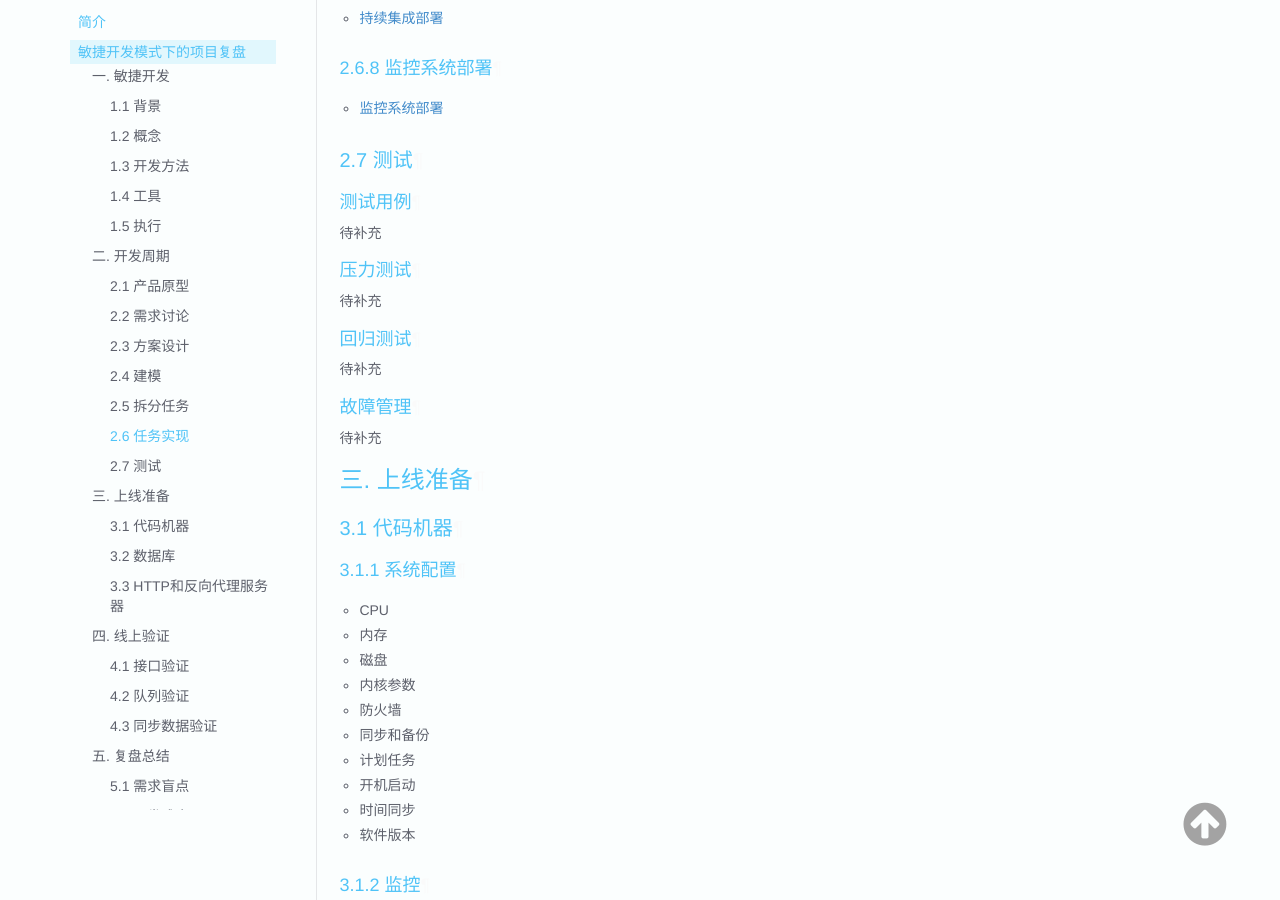
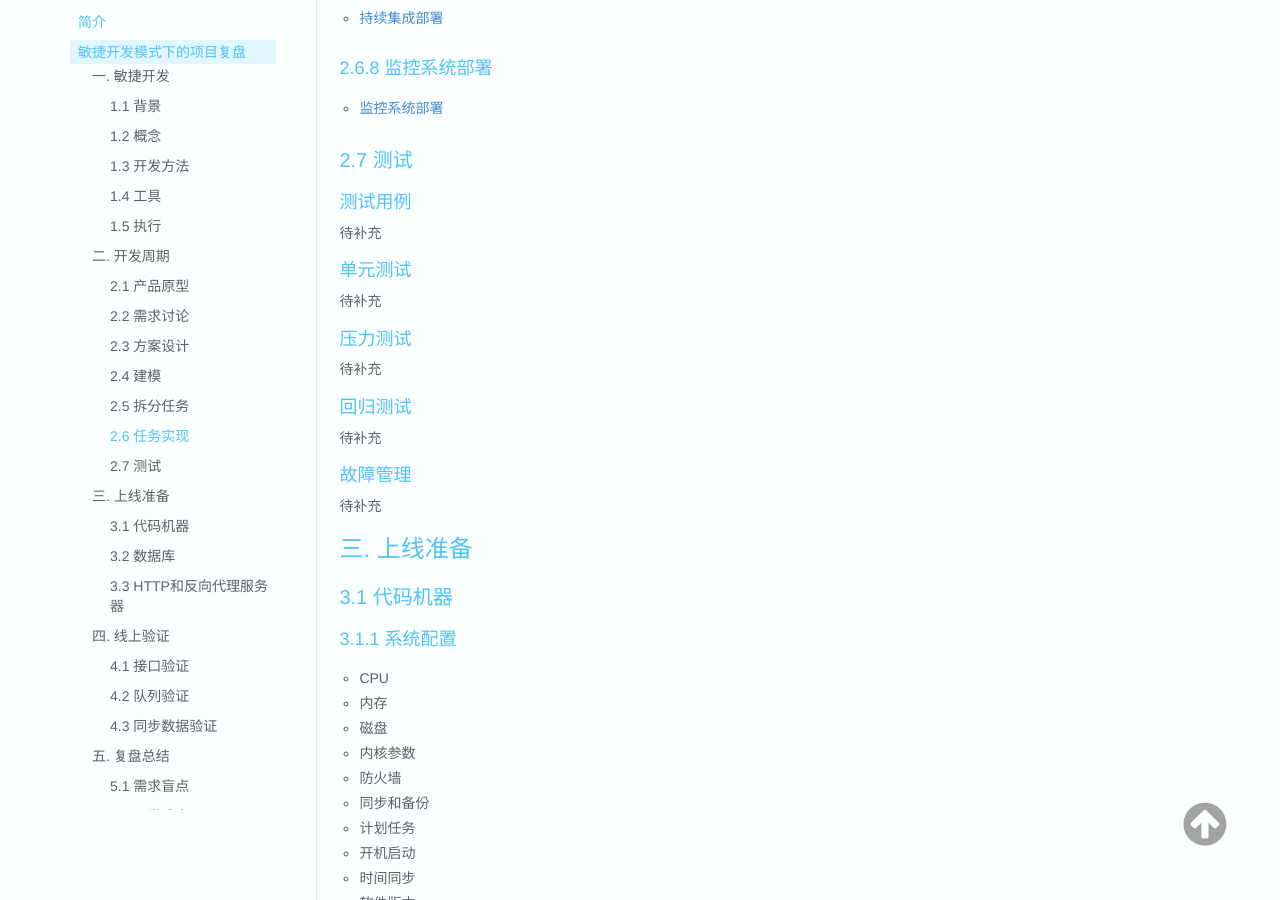
Before and after one commit to z2labplus/Capricorn, an MkDocs documentation site: the page built from docs/agile/敏捷开发模式下的项目复盘.md, in a window 1280 px wide and 900 px high, scrolled down 4026 px. Built offline with MkDocs 1.6.1, drawn with Linux system fonts in a browser that asks for light colours; old or Windows-style settings are respelled for this version of MkDocs.

Commit message:
更正测试

```diff
--- a/docs/agile/敏捷开发模式下的项目复盘.md
+++ b/docs/agile/敏捷开发模式下的项目复盘.md
@@ -147,6 +147,8 @@ lead_text: '敏捷开发模式下的项目复盘'
 ### 2.7 测试
 #### 测试用例
 待补充
+#### 单元测试
+待补充
 #### 压力测试
 待补充
 #### 回归测试
```
